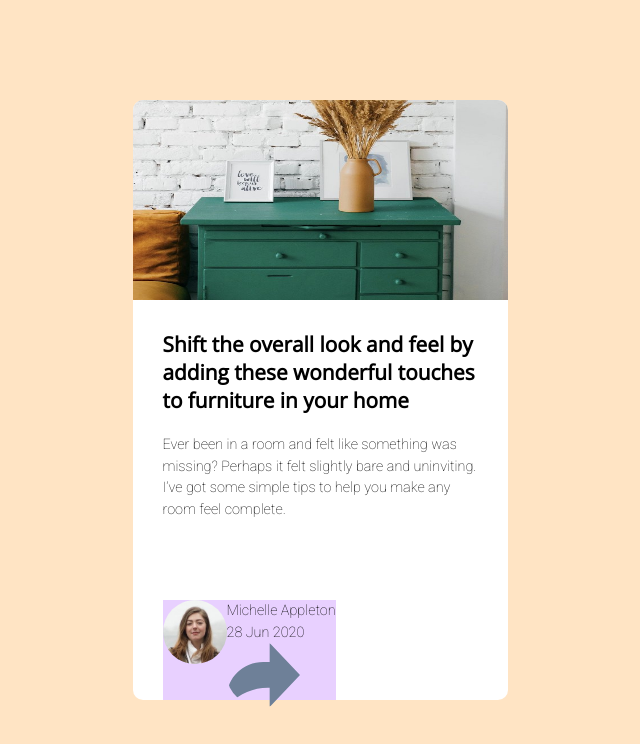
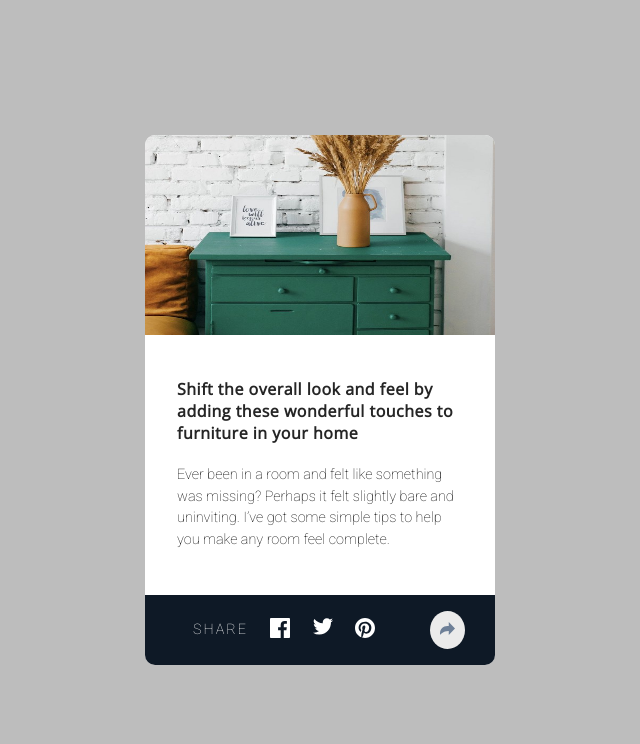
Before and after one commit to DjanyMouton/Article-preview-component, a website: page index.html in a window 1280 px wide. Shown: the whole page, without its empty margins (320-960 px from the left). Drawn offline with nearby package versions, Linux system fonts and the light colour scheme.

Commit message:
HTML and SCSS finished

```diff
--- a/index.html
+++ b/index.html
@@ -35,20 +35,21 @@
 
       <div class="user">
 
-        <div><img src="/images/avatar-michelle.jpg" alt="Avatar"></div>
+        <div id="user__image"><img src="/images/avatar-michelle.jpg" alt="Avatar"></div>
 
-        <div>
+        <div id="user__name">
 
-          <p>
+          <p id="name">
             Michelle Appleton
           </p>
 
-          <p>
+          <p id="date">
             28 Jun 2020
           </p>
 
-          <div><img src="/images/icon-share.svg" alt="Share icon"></div>
         </div>
+
+        <div id="share__image"><img src="/images/icon-share.svg" alt="Share icon"></div>
 
       </div>
 
@@ -56,6 +57,13 @@
         <p>
           Share
         </p>
+        <div id="network__link">
+          <div class="network__image"><img src="/images/icon-facebook.svg" alt=""></div>
+          <div class="network__image"><img src="/images/icon-twitter.svg" alt=""></div>
+          <div class="network__image"><img src="/images/icon-pinterest.svg" alt=""></div>
+        </div>
+        <div class="share__link"><img src="/images/icon-share.svg" alt=""></div>
+
       </div>
 
 
--- a/style/style.scss
+++ b/style/style.scss
@@ -2,11 +2,12 @@
 @import url('https://fonts.googleapis.com/css2?family=Roboto:wght@100&display=swap');
 
 /* GENERAL */
+
 *{
     margin: 0;
 }
 body{
-    background-color: bisque;
+    background-color: rgb(189, 189, 189);
     display: flex;
     justify-content: center;
     align-items: center;
@@ -19,27 +20,27 @@ body{
     position: relative;
     display: flex;
     flex-direction: column;
-    width: 375px;
-    height: 600px;
+    width: 350px;
+    height: 530px;
     background-color: white;
     border-radius: 10px;
     #image{
-        width: 375px;
+        width: 350px;
         height: 200px;
-        // background:url(/images/drawers.jpg);
-        // background-size: cover;
         img{
             border-top-left-radius: 10px;
             border-top-right-radius: 10px;
-            width: 375px;
+            width: 350px;
             height: 200px;
         }
     }
     #text__container{
-        padding: 30px 30px;
+        padding: 2.7rem 2rem;
         h1{
             font-family: 'Open Sans', sans-serif;
-            font-size: 1.3rem;
+            letter-spacing: 0.5px;
+            color: rgb(37, 37, 37);
+            font-size: 1rem;
             margin-bottom: 20px;
         }
         p{
@@ -49,17 +50,81 @@ body{
         }
     }
     .user{
-        display: flex;
-        height: 100px;
-        background-color: rgb(232, 208, 255);
-        position: absolute;
-        bottom:0;
-        img{
-            height: 4rem;
-            border-radius: 50%;
+        display: none;
+        margin-top: 2.3rem;
+        // display: flex;
+        height: 55px;
+        width: 300px;
+        // background-color: rgb(232, 208, 255);
+        #user__image{
+            display: flex;
+            align-items: center;
+            img{
+                height: 3.2rem;
+                border-radius: 50%;
+            }
+        }
+        #user__name{
+            margin:auto 1rem;
+            display: flex;
+            flex-direction: column;
+            #name{
+                font-family: 'Open Sans', sans-serif;
+            }
+            #date{
+                font-family: 'Roboto', sans-serif;
+                color: rgb(166, 166, 166);
+            }
+
+        }
+        #share__image{
+            display: flex;
+            align-items: center;
+            margin-left: 3.2rem;
+            img{
+                border-radius: 50%;
+                background-color: rgb(244, 244, 244);
+                padding: 10px;
+                height: 1rem;
+                cursor: pointer;
+            }
         }
     }
     .network{
-        display: none;
+        display: flex;
+        align-items: center;
+        position: absolute;
+        bottom: 0;
+        left: 0;
+        height: 70px;
+        width: 350px;
+        background: rgb(14, 25, 38);
+        border-bottom-left-radius:10px;
+        border-bottom-right-radius:10px;
+        p{
+            margin-left: 3rem;
+            color: white;
+            text-transform: uppercase;
+            letter-spacing: 2px;
+        }
+        #network__link{
+            display: flex;
+            width: 150px;
+            justify-content: space-evenly;
+            #network__image{
+                img{
+                    cursor: pointer;
+                    height: 2rem;
+                }
+            }
+        }
+        .share__link{
+            margin-left: 2rem;
+            padding: 10px;
+            border-radius: 50%;
+            color: white;
+            background-color: rgb(235, 235, 235);
+            cursor: pointer;
+        }
     }
 }
```
Also changed, not shown: style/style.css, 1 other file.
